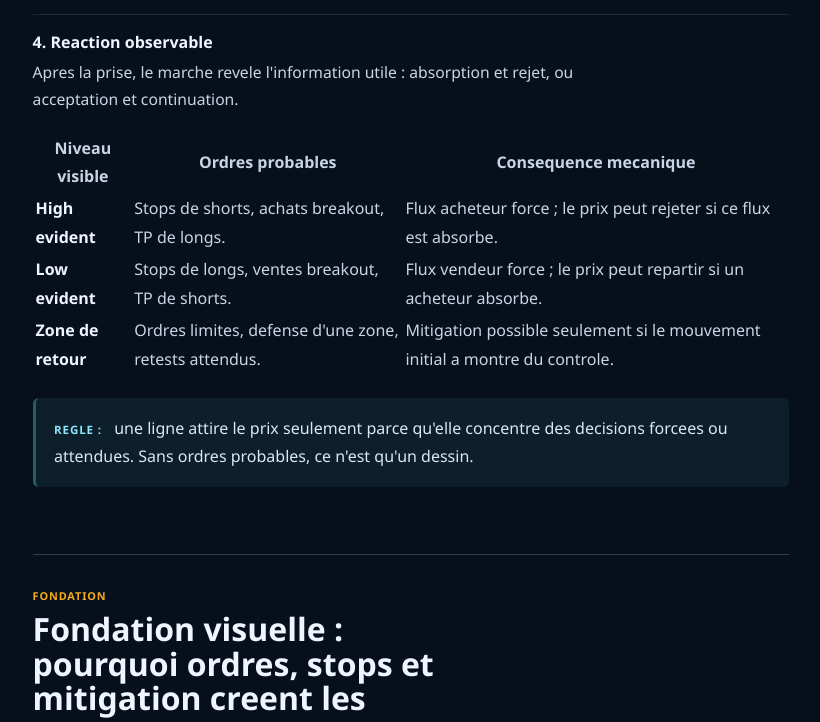
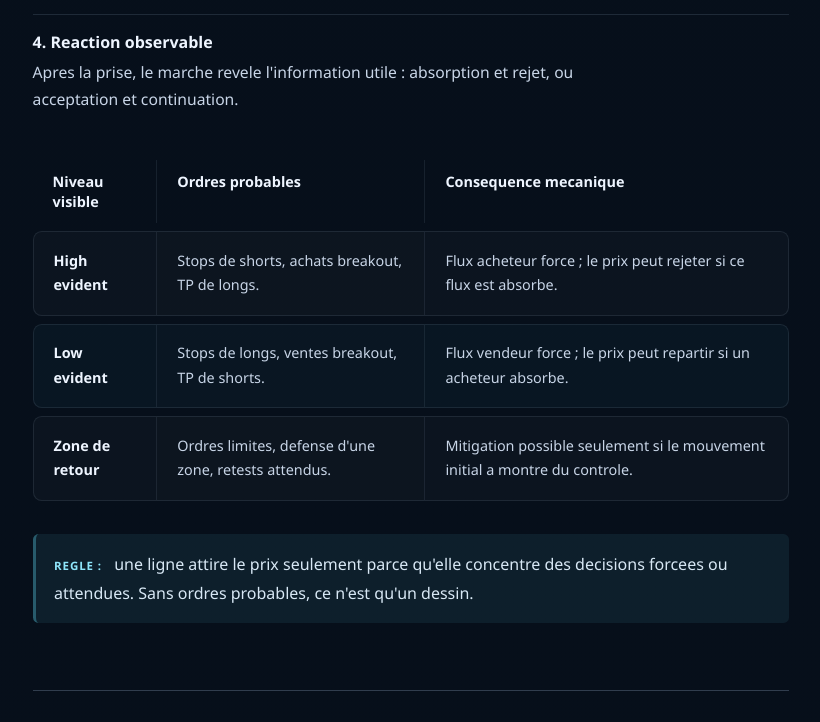
Before and after one commit to Kinsuka/ICT-ATLAS, a website: page pages/11-mecanique-marches.html in a window 1280 px wide. Shown: the part 3162-3884 px from the top of the page, without its empty margins (401-1221 px from the left). Drawn offline with Linux system fonts and the light colour scheme.

Commit message:
Improve course table readability

```diff
--- a/css/style.css
+++ b/css/style.css
@@ -2371,40 +2371,112 @@ a:hover {
   min-width: 44rem;
 }
 
+.table-wrap {
+  max-width: min(100%, 64rem);
+  margin: 1.35rem 0 1.6rem;
+  overflow-x: auto;
+}
+
 .chart table,
+.table-wrap table,
 .table-like,
 .référence-table,
 .v37-mini-table {
   width: 100%;
-  border-collapse: collapse;
+  border-collapse: separate;
+  border-spacing: 0 0.55rem;
   background: transparent;
-  border: 1px solid var(--course-line);
+  border: 0;
   color: var(--course-text);
 }
 
 .chart th,
 .chart td,
+.table-wrap th,
+.table-wrap td,
 .table-like th,
 .table-like td,
 .référence-table th,
 .référence-table td,
 .v37-mini-table th,
 .v37-mini-table td {
-  padding: 0.8rem 0.95rem;
-  border-bottom: 1px solid var(--course-line);
+  padding: 1.05rem 1.25rem;
   color: var(--course-text);
   font-size: 0.9rem;
+  line-height: 1.7;
   vertical-align: top;
 }
 
 .chart th,
+.table-wrap th,
 .table-like th,
 .référence-table th,
 .v37-mini-table th {
-  background: rgba(255, 255, 255, 0.035);
+  padding-top: 0.75rem;
+  padding-bottom: 0.75rem;
+  background: transparent;
   color: var(--course-ink);
   font-weight: 760;
+  line-height: 1.35;
   text-align: left;
+}
+
+.chart tbody td,
+.table-wrap tbody td,
+.table-like tbody td,
+.référence-table tbody td,
+.v37-mini-table tbody td {
+  background: rgba(255, 255, 255, 0.022);
+  border-top: 1px solid rgba(143, 165, 186, 0.14);
+  border-bottom: 1px solid rgba(143, 165, 186, 0.14);
+}
+
+.chart td + td,
+.chart th + th,
+.table-wrap td + td,
+.table-wrap th + th,
+.table-like td + td,
+.table-like th + th,
+.référence-table td + td,
+.référence-table th + th,
+.v37-mini-table td + td,
+.v37-mini-table th + th {
+  border-left: 1px solid rgba(143, 165, 186, 0.12);
+}
+
+.chart tbody tr:nth-child(even) td,
+.table-wrap tbody tr:nth-child(even) td,
+.table-like tbody tr:nth-child(even) td,
+.référence-table tbody tr:nth-child(even) td,
+.v37-mini-table tbody tr:nth-child(even) td {
+  background: rgba(83, 214, 233, 0.035);
+}
+
+.chart tbody td:first-child,
+.table-wrap tbody td:first-child,
+.table-like tbody td:first-child,
+.référence-table tbody td:first-child,
+.v37-mini-table tbody td:first-child {
+  border-left: 1px solid rgba(143, 165, 186, 0.14);
+  border-radius: 0.55rem 0 0 0.55rem;
+}
+
+.chart tbody td:last-child,
+.table-wrap tbody td:last-child,
+.table-like tbody td:last-child,
+.référence-table tbody td:last-child,
+.v37-mini-table tbody td:last-child {
+  border-right: 1px solid rgba(143, 165, 186, 0.14);
+  border-radius: 0 0.55rem 0.55rem 0;
+}
+
+.chart td strong,
+.table-wrap td strong,
+.table-like td strong,
+.référence-table td strong,
+.v37-mini-table td strong {
+  color: var(--course-ink);
+  font-weight: 780;
 }
 
 .rule-block,
```
Also changed, not shown: index.html (+1 -1 lines).
